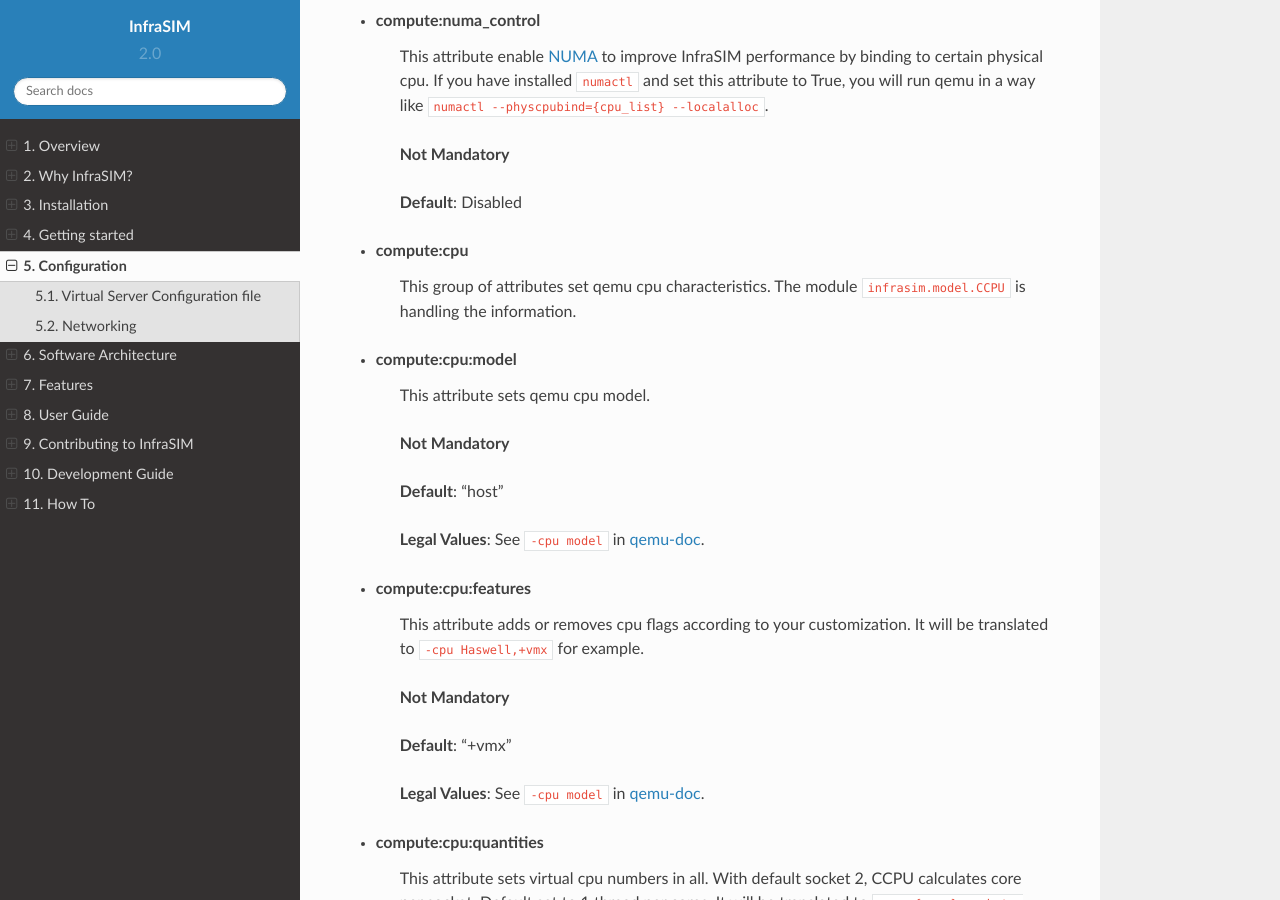
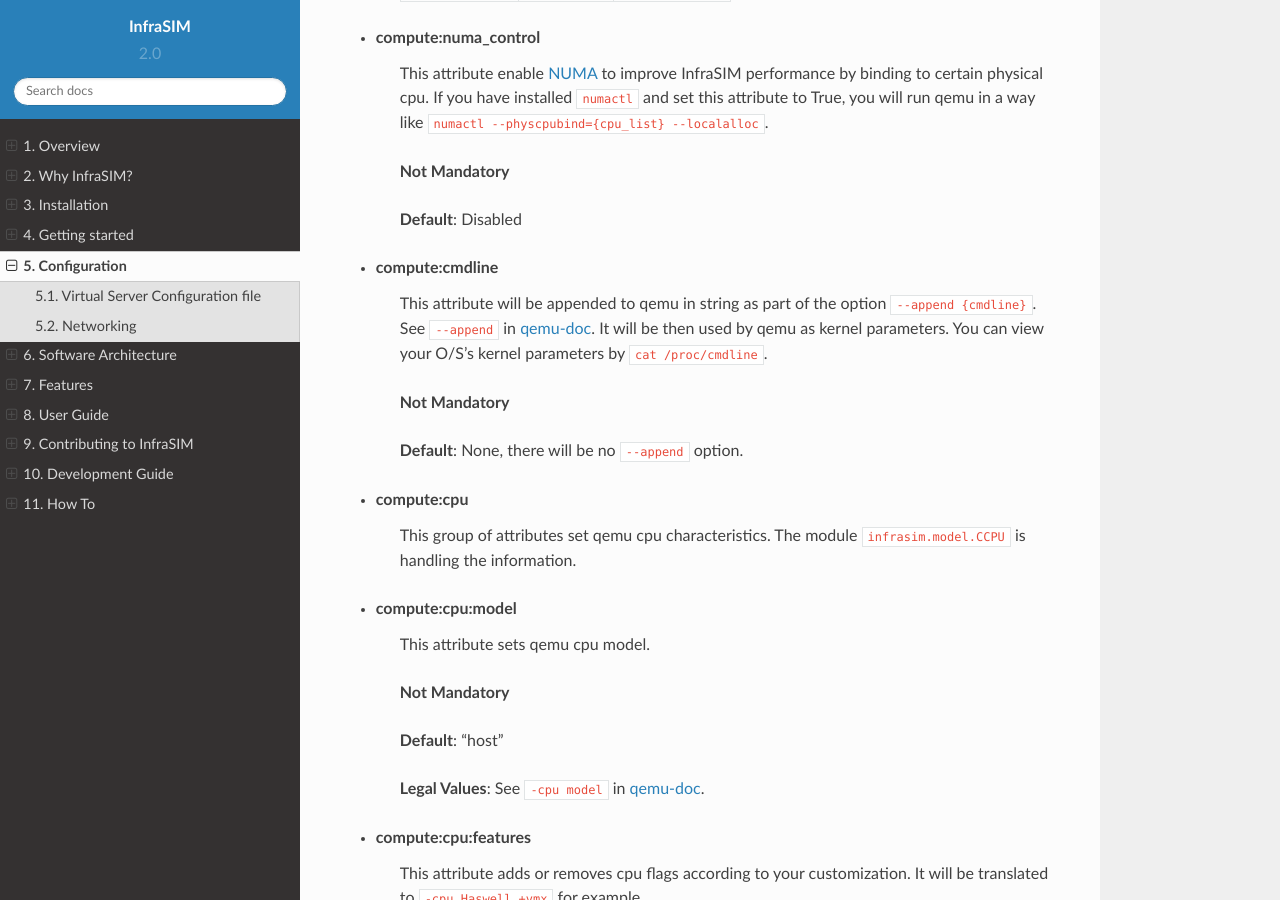
Before and after one commit to InfraSIM/docs, a Sphinx documentation site: the page built from docs/configuration.rst, in a window 1280 px wide and 900 px high, scrolled down 5108 px. Built offline with Sphinx 7.4.7 and the Read the Docs theme 2.0.0, drawn with Linux system fonts in a browser that asks for light colours; some of the changed text lies outside the part shown.

Commit message:
Add doc for option cmdline

```diff
--- a/docs/configuration.rst
+++ b/docs/configuration.rst
@@ -273,6 +274,19 @@
     **Not Mandatory**
 
     **Default**: Disabled
+
+.. _yamlComputeCmdline:
+
+- **compute:cmdline**
+
+    This attribute will be appended to qemu in string as part of the option ``--append {cmdline}``.
+    See ``--append`` in `qemu-doc <http://wiki.qemu.org/download/qemu-doc.html>`_.
+    It will be then used by qemu as kernel parameters.
+    You can view your O/S's kernel parameters by ``cat /proc/cmdline``.
+
+    **Not Mandatory**
+
+    **Default**: None, there will be no ``--append`` option.
 
 .. _yamlComputeCpu:
 
```
Also changed, not shown: other parts of docs/configuration.rst (+1 -0 lines).
